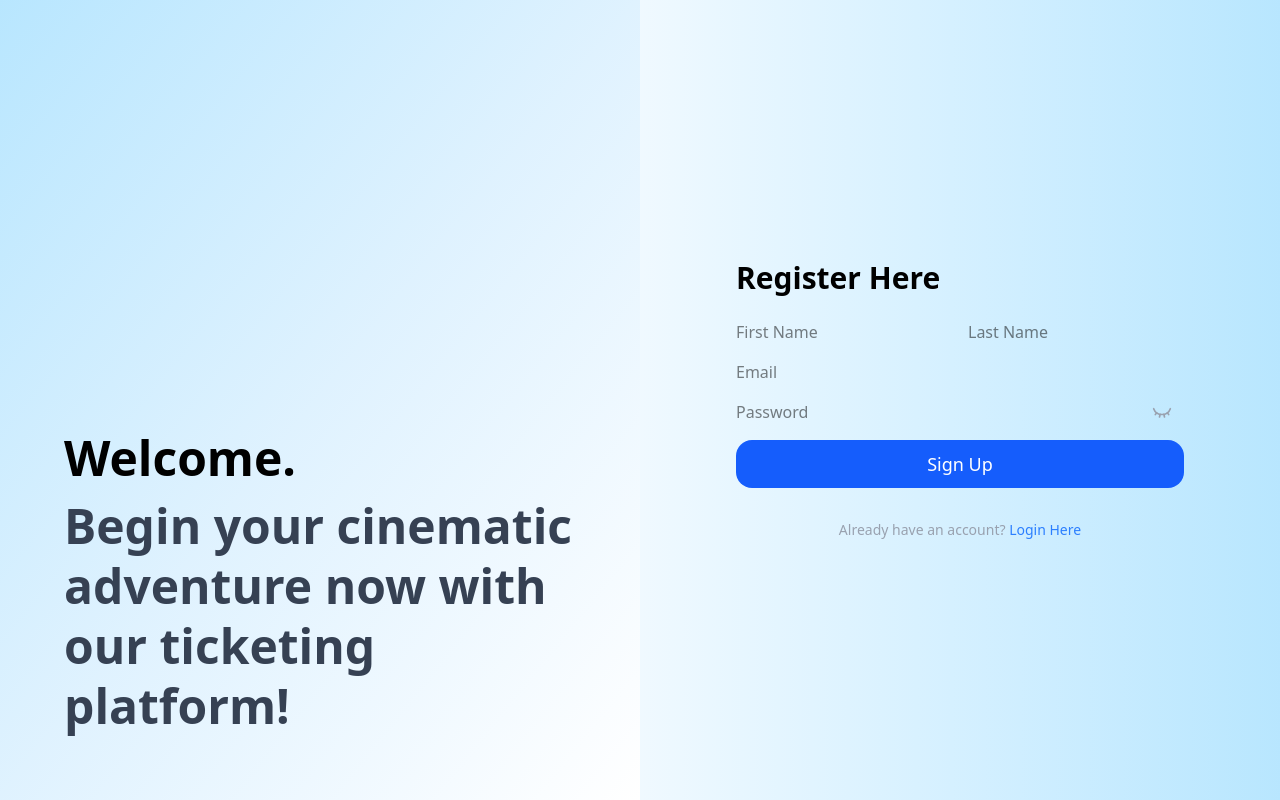
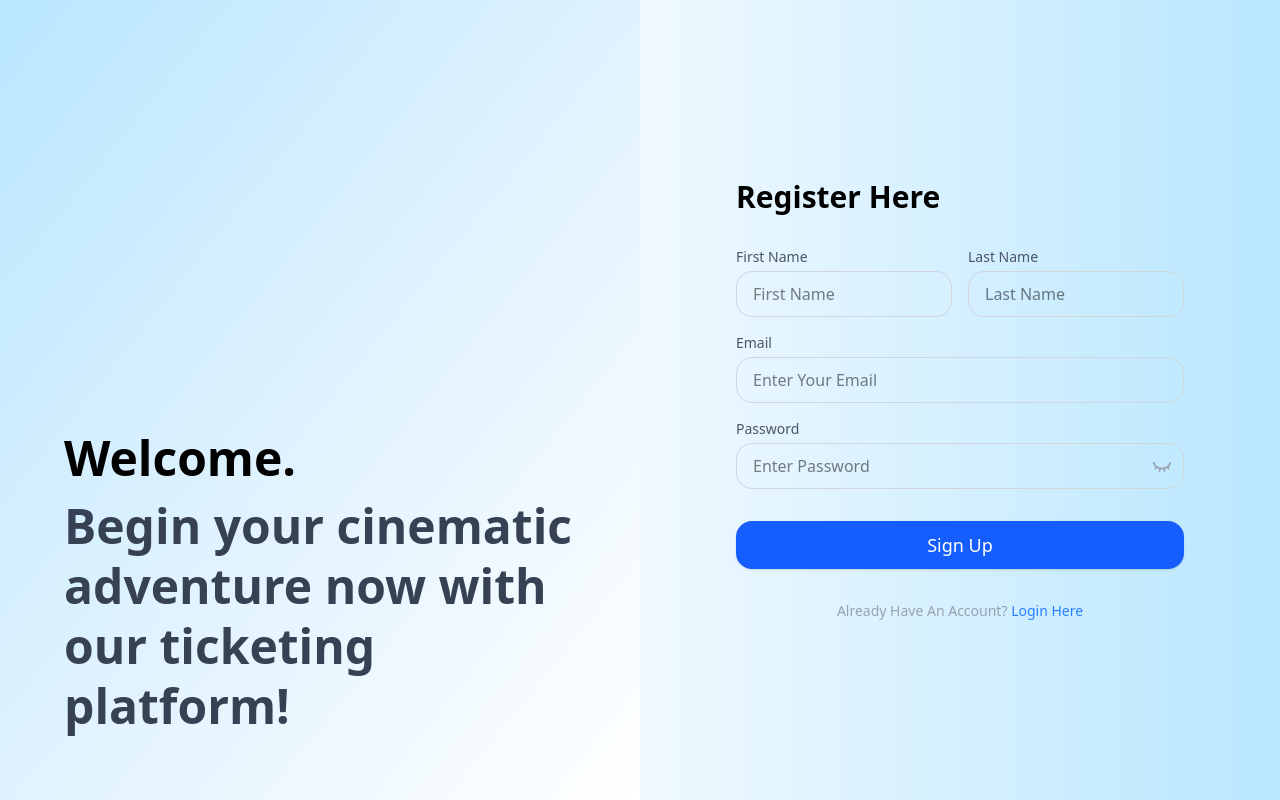
Before and after one commit to parthchau-hexacoder/cinemas, a React (Vite) app: page /signup in a window 1280 px wide. Built offline with nearby package versions, Linux system fonts and the light colour scheme.

Commit message:
resolve: ts conflicts

```diff
--- a/src/pages/Login.tsx
+++ b/src/pages/Login.tsx
@@ -30,10 +30,12 @@ const Login = () => {
             toast.loading("Logging in...", { id: "login" });
             const res = await authService.login({ email, password });
 
-            let token = res.data?.accessToken;
-            if (!token && (res as any).accessToken) token = (res as any).accessToken;
+            console.log("Login response:", res);
+            // @ts-ignore
+            let token = res.data?.data.accessToken;
 
             if (!token) {
+                console.error("Token extraction failed. Response data:", res.data);
                 throw new Error("Token not received");
             }
 
--- a/src/pages/Signup.tsx
+++ b/src/pages/Signup.tsx
@@ -17,7 +17,7 @@ const Signup = () => {
   const [lastName, setLastName] = useState("");
   const [showPassword, setShowPassword] = useState(false);
 
-  // ✅ redirect AFTER render
+  // ✅ safe redirect (NO UI change)
   useEffect(() => {
     if (isAuthenticated) {
       navigate("/");
@@ -75,7 +75,7 @@ const Signup = () => {
 
   return (
     <div className="min-h-screen grid grid-cols-1 md:grid-cols-2 font-sans">
-      {/* Left Banner */}
+      {/* LEFT PANEL */}
       <div className="hidden md:flex items-end bg-linear-to-br from-sky-200 via-sky-100 to-white p-16">
         <h1 className="text-5xl leading-tight text-slate-800">
           <span className="block mb-2 font-bold text-black">Welcome.</span>
@@ -85,46 +85,64 @@ const Signup = () => {
         </h1>
       </div>
 
-      {/* Form */}
+      {/* RIGHT PANEL */}
       <div className="flex items-center justify-center px-6 py-12 md:py-0">
         <div className="w-full max-w-md">
-          <h2 className="text-2xl md:text-3xl font-semibold mb-6">
+          <h2 className="text-2xl md:text-3xl font-semibold mb-6 md:mb-8 text-center md:text-left">
             Register Here
           </h2>
 
           <form className="space-y-4" onSubmit={handleSignup}>
             <div className="grid grid-cols-1 sm:grid-cols-2 gap-4">
+              <div>
+                <label className="block text-sm mb-1 text-gray-600">
+                  First Name
+                </label>
                 <input
                   type="text"
-                placeholder="First Name"
                   value={firstName}
                   onChange={(e) => setFirstName(e.target.value)}
-                className="input"
-              />
-              <input
-                type="text"
-                placeholder="Last Name"
-                value={lastName}
-                onChange={(e) => setLastName(e.target.value)}
-                className="input"
+                  placeholder="First Name"
+                  className="w-full rounded-2xl border border-gray-300 px-4 py-2.5 focus:outline-none focus:ring-2 focus:ring-blue-400"
                 />
               </div>
 
+              <div>
+                <label className="block text-sm mb-1 text-gray-600">
+                  Last Name
+                </label>
+                <input
+                  type="text"
+                  value={lastName}
+                  onChange={(e) => setLastName(e.target.value)}
+                  placeholder="Last Name"
+                  className="w-full rounded-2xl border border-gray-300 px-4 py-2.5 focus:outline-none focus:ring-2 focus:ring-blue-400"
+                />
+              </div>
+            </div>
+
+            <div>
+              <label className="block text-sm mb-1 text-gray-600">Email</label>
               <input
                 type="email"
-              placeholder="Email"
                 value={email}
                 onChange={(e) => setEmail(e.target.value)}
-              className="input"
+                placeholder="Enter Your Email"
+                className="w-full rounded-2xl border border-gray-300 px-4 py-2.5 focus:outline-none focus:ring-2 focus:ring-blue-400"
               />
+            </div>
 
+            <div>
+              <label className="block text-sm mb-1 text-gray-600">
+                Password
+              </label>
               <div className="relative">
                 <input
                   type={showPassword ? "text" : "password"}
-                placeholder="Password"
                   value={password}
                   onChange={(e) => setPassword(e.target.value)}
-                className="input pr-10"
+                  placeholder="Enter Password"
+                  className="w-full rounded-2xl border border-gray-300 px-4 py-2.5 pr-10 focus:outline-none focus:ring-2 focus:ring-blue-400"
                 />
                 <button
                   type="button"
@@ -134,16 +152,20 @@ const Signup = () => {
                   {showPassword ? <Eye size={20} /> : <EyeClosed size={20} />}
                 </button>
               </div>
+            </div>
 
-            <button className="w-full bg-blue-600 text-white py-2.5 rounded-2xl text-lg font-medium hover:bg-blue-500">
+            <button
+              type="submit"
+              className="w-full text-lg mt-4 bg-blue-600 text-white py-2.5 rounded-2xl font-medium hover:bg-blue-100 hover:text-blue-600 transition-all duration-150 ease-in cursor-pointer shadow-sm"
+            >
               Sign Up
             </button>
           </form>
 
           <p className="text-sm text-center text-gray-400 mt-8">
-            Already have an account?{" "}
+            Already Have An Account?{" "}
             <span
-              className="text-blue-500 cursor-pointer font-medium"
+              className="text-blue-500 hover:underline cursor-pointer font-medium"
               onClick={() => navigate("/login")}
             >
               Login Here
```
Lines whose indentation alone changed are shown as unchanged.
